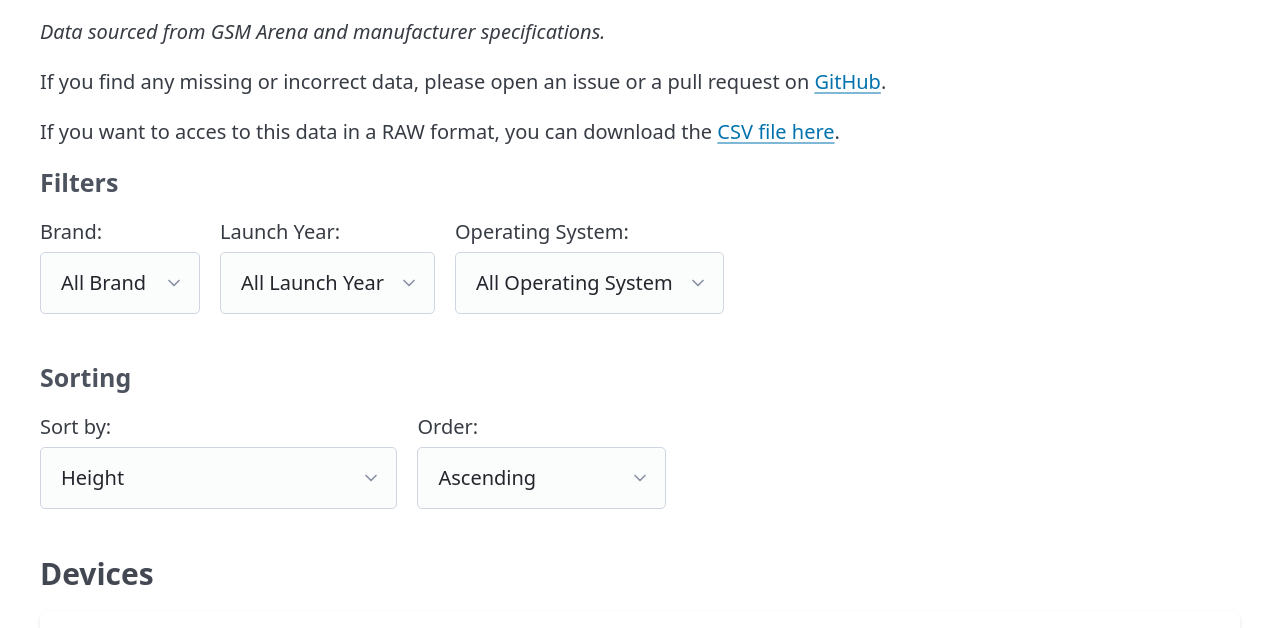
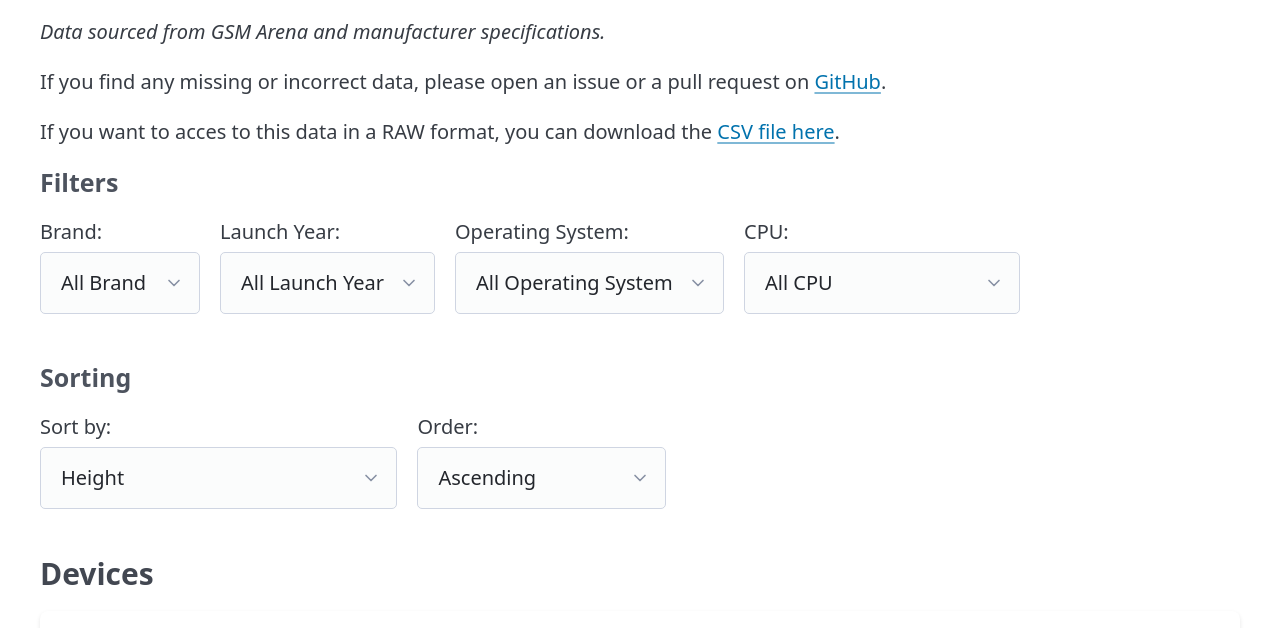
Before and after one commit to Charky-Dev/smallphones, a plain HTML site: page index.html in a window 1280 px wide. Shown: the part 148-776 px from the top of the page. Drawn offline with nearby package versions, Linux system fonts and the light colour scheme.

Commit message:
chore: Add CPU as filter

```diff
--- a/index.html
+++ b/index.html
@@ -75,7 +75,8 @@
       filterConfig: [
         { key: "brand", label: "Brand" },
         { key: "launch_year", label: "Launch Year" },
-        { key: "operating_system", label: "Operating System" }
+        { key: "operating_system", label: "Operating System" },
+        { key: "cpu", label: "CPU" }
       ],
       sortColumn: 'height',
       sortOrder: 'asc',
```
